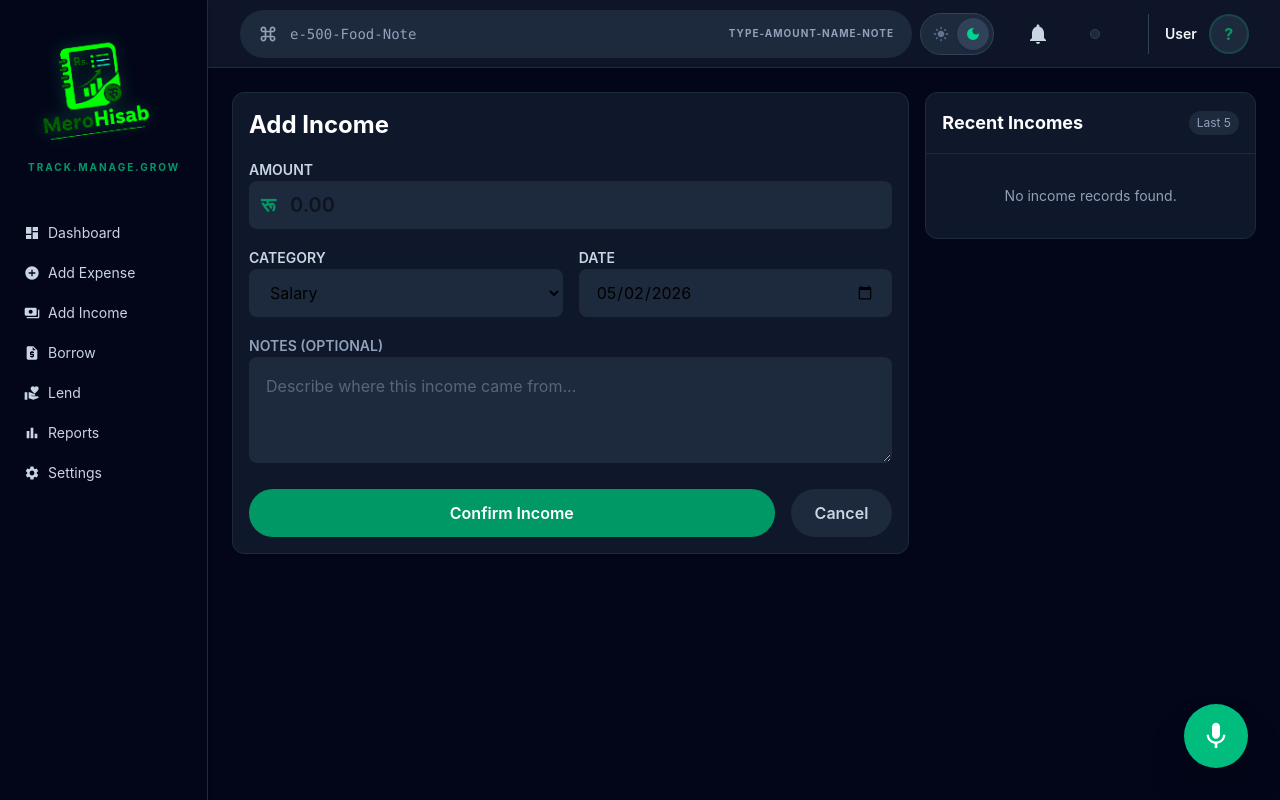
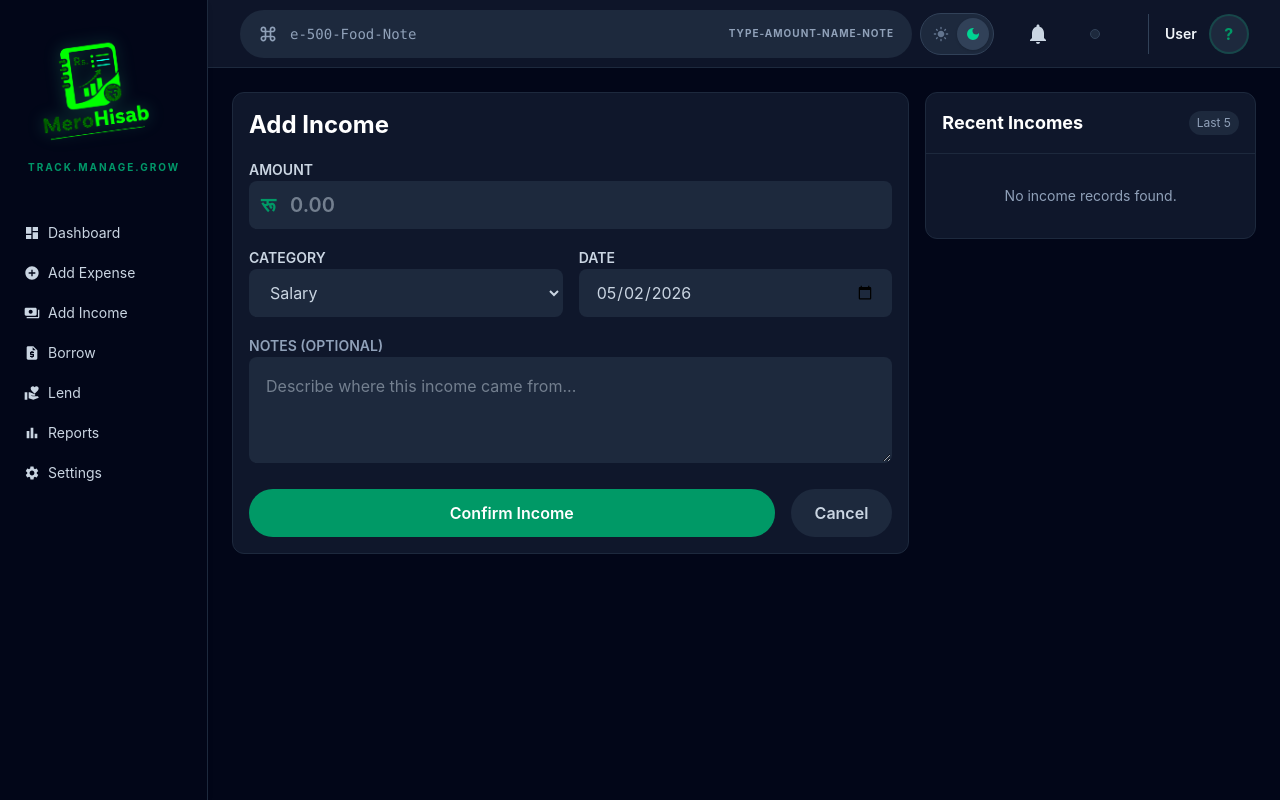
Before and after one commit to Foolmannn/MeroHisab, a React (Vite) app: page /add-income in a window 1280 px wide. Built offline with nearby package versions, Linux system fonts and the light colour scheme.

Commit message:
Ready for Deployment

```diff
--- a/src/App.jsx
+++ b/src/App.jsx
@@ -39,7 +39,7 @@ function App() {
             <Route path="/settings" element={<SettingsSection />} />
             <Route path="/reports" element={<ReportSection />} />
           </Routes>
-          <FloatingButton />
+          {/* <FloatingButton /> */}
         </div>
       </ThemeProvider>
     </TransactionProvider>
--- a/src/components/Layout/SummaryCards.jsx
+++ b/src/components/Layout/SummaryCards.jsx
@@ -71,16 +71,16 @@ return (
 
       {/* The rest of the cards stay as col-span-1 by default */}
       <Card
+        title="Real Expenses"
+        value={`${currency}${stats.expense.toLocaleString()}`}
+        icon={MdTrendingDown}
+        variant="expense"
+      />
+      <Card
         title="Real Income"
         value={`${currency}${stats.income.toLocaleString()}`}
         icon={MdTrendingUp}
         variant="income"
-      />
-      <Card
-        title="Real Expenses"
-        value={`${currency}${stats.expense.toLocaleString()}`}
-        icon={MdTrendingDown}
-        variant="expense"
       />
       <Card
         title="To Pay (Debt)"
--- a/src/pages/Income.jsx
+++ b/src/pages/Income.jsx
@@ -79,7 +79,7 @@ export default function AddIncome() {
                       onChange={handleChange}
                       placeholder="0.00"
                       className="w-full h-12 pl-10 pr-4 rounded-lg bg-slate-100 dark:bg-slate-800 text-xl font-semibold
-                      border border-transparent focus:border-emerald-500 focus:ring-2 focus:ring-emerald-500/20 outline-none transition"
+                      border border-transparent focus:border-emerald-500 focus:ring-2 focus:ring-emerald-500/20 outline-none transition dark:text-slate-300 "
                     />
                   </div>
                 </div>
@@ -95,7 +95,7 @@ export default function AddIncome() {
                       value={form.category}
                       onChange={handleChange}
                       className="w-full h-12 px-4 rounded-lg bg-slate-100 dark:bg-slate-800
-                      border border-transparent focus:border-emerald-500 focus:ring-2 focus:ring-emerald-500/20 outline-none transition"
+                      border border-transparent focus:border-emerald-500 focus:ring-2 focus:ring-emerald-500/20 outline-none transition dark:text-slate-300 "
                     >
                       <option>Salary</option>
                       <option>Freelance</option>
@@ -116,7 +116,7 @@ export default function AddIncome() {
                       value={form.date}
                       onChange={handleChange}
                       className="w-full h-12 px-4 rounded-lg bg-slate-100 dark:bg-slate-800
-                      border border-transparent focus:border-emerald-500 focus:ring-2 focus:ring-emerald-500/20 outline-none transition"
+                      border border-transparent focus:border-emerald-500 focus:ring-2 focus:ring-emerald-500/20 outline-none transition dark:text-slate-300 "
                     />
                   </div>
                 </div>
@@ -133,7 +133,7 @@ export default function AddIncome() {
                     rows="3"
                     placeholder="Describe where this income came from..."
                     className="w-full p-4 rounded-lg bg-slate-100 dark:bg-slate-800
-                    border border-transparent focus:border-emerald-500 focus:ring-2 focus:ring-emerald-500/20 outline-none transition dark:text-slate-400"
+                    border border-transparent focus:border-emerald-500 focus:ring-2 focus:ring-emerald-500/20 outline-none transition dark:text-slate-300"
                   />
                 </div>
 
```
Also changed, not shown: src/components/UI/Button.jsx (deleted), src/components/UI/Card.jsx (deleted), src/components/UI/Input.jsx (deleted), src/components/UI/Modal.jsx (deleted), src/components/UI/all_code.txt (deleted).
